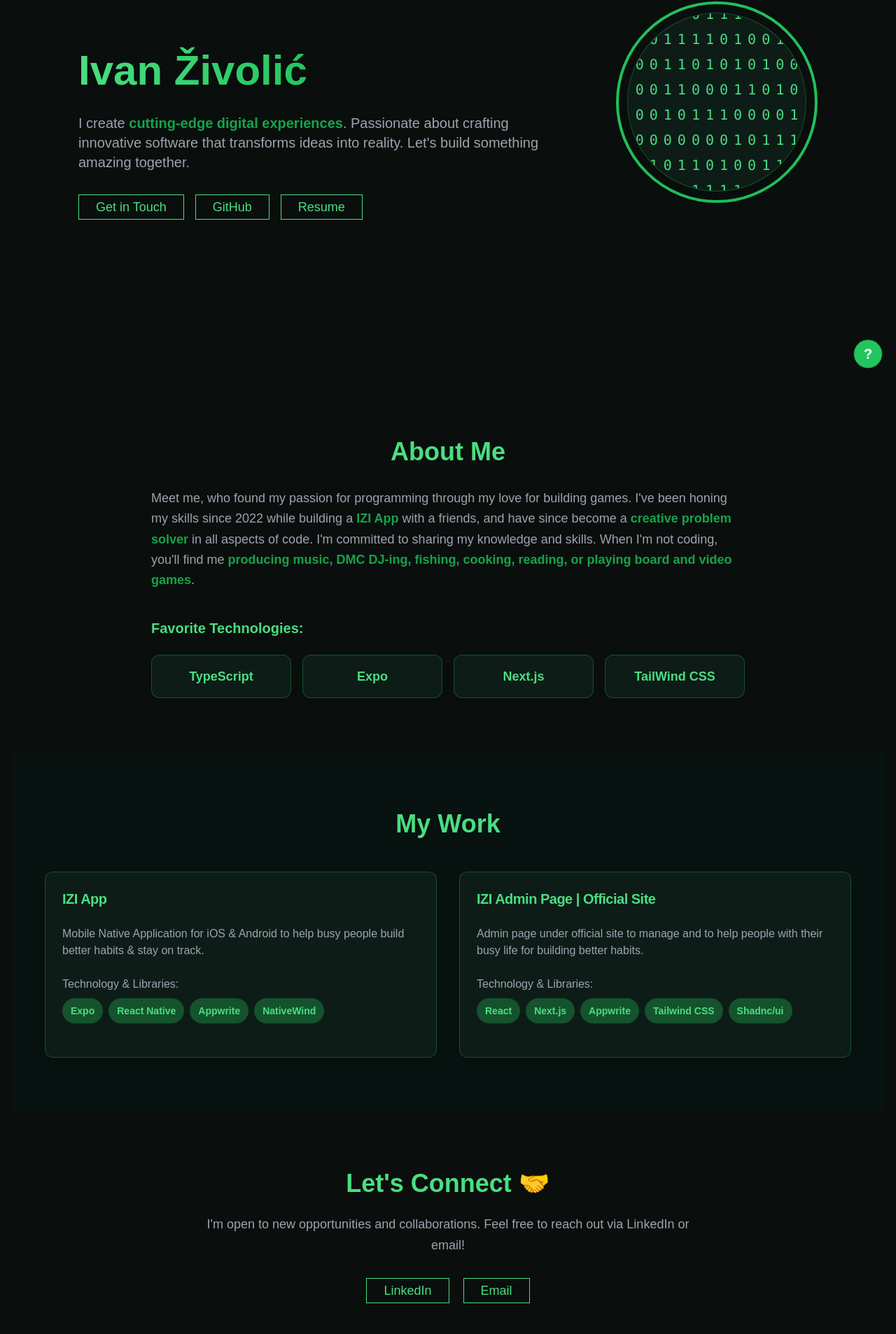
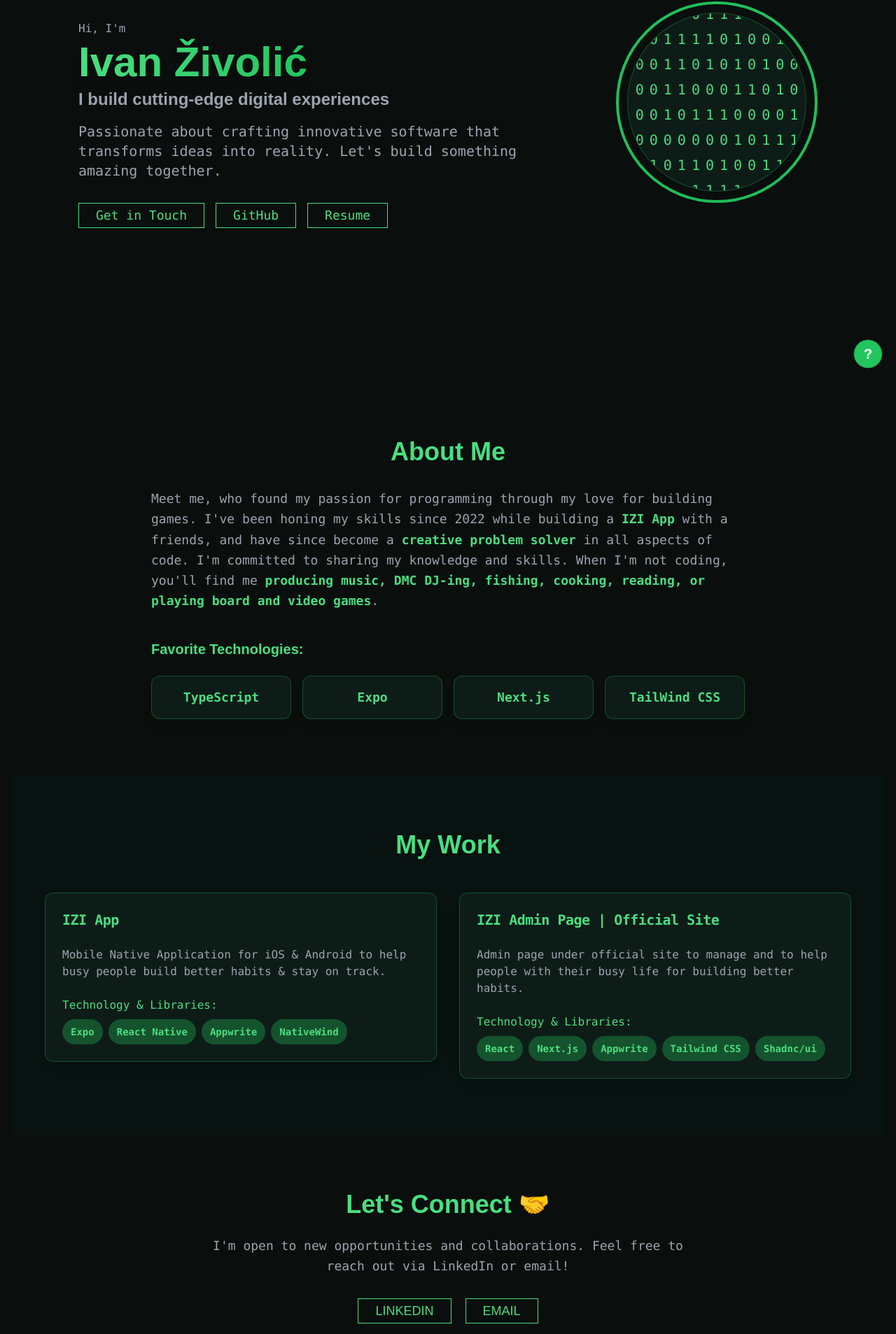
Before and after one commit to ivegoie/portfolio, a Next.js app: page / in a window 1280 px wide. Shown: the part 254-2161 px from the top of the page at 70% size. Built offline with nearby package versions, Linux system fonts and the light colour scheme.

Commit message:
better design

```diff
--- a/src/components/About.tsx
+++ b/src/components/About.tsx
@@ -13,7 +13,7 @@ const technologies = [
 
 const About = () => {
   return (
-    <section id="about" className="py-20 bg-[#0a0f0d] text-white">
+    <section id="about" className="py-20">
       <div className="max-w-4xl mx-auto px-6">
         <motion.h2
           className="text-4xl font-bold text-green-400 mb-8 text-center"
@@ -25,19 +25,19 @@ const About = () => {
         </motion.h2>
 
         <motion.p
-          className="text-lg text-gray-400 leading-relaxed text-left mb-10"
+          className="text-lg font-mono text-gray-400 leading-relaxed text-left mb-10"
           initial={{ opacity: 0 }}
           animate={{ opacity: 1 }}
           transition={{ delay: 0.2, duration: 0.7 }}
         >
           Meet me, who found my passion for programming through my love for
           building games. I&apos;ve been honing my skills since 2022 while
-          building a <b className="text-green-600">IZI App</b> with a friends,
+          building a <b className="text-green-400">IZI App</b> with a friends,
           and have since become a{" "}
-          <b className="text-green-600">creative problem solver</b> in all
+          <b className="text-green-400">creative problem solver</b> in all
           aspects of code. I&apos;m committed to sharing my knowledge and
           skills. When I&apos;m not coding, you&apos;ll find me{" "}
-          <b className="text-green-600">
+          <b className="text-green-400">
             producing music, DMC DJ-ing, fishing, cooking, reading, or playing
             board and video games
           </b>
@@ -67,7 +67,7 @@ const About = () => {
             >
               <Card className="shadow-lg border border-green-500/30 bg-[#0e1c18] hover:shadow-green-500/50 transition text-center cursor-pointer">
                 <Link href={tech.link}>
-                  <CardContent className="py-4 text-green-400 text-lg font-semibold">
+                  <CardContent className="py-4 font-mono text-green-400 text-lg font-semibold">
                     {tech.name}
                   </CardContent>
                 </Link>
--- a/src/components/Contact.tsx
+++ b/src/components/Contact.tsx
@@ -55,7 +55,7 @@ const Contact = () => {
         </motion.h2>
 
         <motion.p
-          className="text-lg text-gray-400 mb-8 leading-relaxed"
+          className="text-lg font-mono text-gray-400 mb-8 leading-relaxed"
           initial={{ opacity: 0 }}
           animate={{ opacity: 1 }}
           transition={{ delay: 0.2, duration: 0.5 }}
@@ -71,7 +71,7 @@ const Contact = () => {
             className="px-6 py-3 text-lg border-green-400 text-green-400 hover:text-green-500 hover:border-green-500 transition-transform transform hover:scale-110 shadow-md"
           >
             <Link href="https://www.linkedin.com/in/ivan-zivolic/">
-              LinkedIn
+              LINKEDIN
             </Link>
           </Button>
           <Button
@@ -79,7 +79,7 @@ const Contact = () => {
             variant="outline"
             className="px-6 py-3 text-lg border-green-400 text-green-400 hover:text-green-500 hover:border-green-500 transition-transform transform hover:scale-110 shadow-md"
           >
-            <Link href="mailto:ivzivolic@gmail.com">Email</Link>
+            <Link href="mailto:ivzivolic@gmail.com">EMAIL</Link>
           </Button>
         </motion.div>
 
@@ -92,7 +92,7 @@ const Contact = () => {
 
         {showSecret && (
           <motion.div
-            className="mt-4 text-lg text-green-300 bg-[#142820] p-4 rounded-md shadow-lg"
+            className="mt-4 text-lg font-mono text-green-300 bg-[#142820] p-4 rounded-md shadow-lg"
             initial={{ opacity: 0 }}
             animate={{ opacity: 1 }}
             transition={{ duration: 0.5 }}
--- a/src/components/Hero.tsx
+++ b/src/components/Hero.tsx
@@ -34,17 +34,11 @@ const Hero = () => {
   return (
     <section className="relative min-h-screen flex flex-col md:flex-row items-center justify-between px-6 md:px-12 lg:px-24  text-white">
       <div className="relative max-w-2xl z-10">
-        <motion.p
-          className={`text-base pt-16 font-medium bg-gradient-to-r text-green-600 bg-clip-text text-transparent leading-tight drop-shadow-lg
-          `}
-          initial={{ opacity: 0, y: -50 }}
-          animate={{ opacity: 1, y: 0 }}
-          transition={{ duration: 0.7 }}
-        >
+        <p className="text-base pt-16 font-mono text-gray-400 leading-tight">
           Hi, I&apos;m
-        </motion.p>
+        </p>
         <motion.h1
-          className={`text-6xl font-extrabold mb-6 bg-gradient-to-r from-green-400 via-green-500 to-green-600 bg-clip-text text-transparent leading-tight drop-shadow-lg ${
+          className={`text-6xl font-extrabold bg-gradient-to-r from-green-400 via-green-500 to-green-600 bg-clip-text text-transparent leading-tight drop-shadow-lg ${
             glitchActive ? "glitch" : ""
           }`}
           initial={{ opacity: 0, y: -50 }}
@@ -53,15 +47,15 @@ const Hero = () => {
         >
           <span className="glitch-text">Ivan Živolić</span>
         </motion.h1>
-
+        <h2 className="text-2xl mb-4 text-gray-400 font-semibold">
+          I build cutting-edge digital experiences
+        </h2>
         <motion.p
-          className="text-lg md:text-xl text-gray-400 mb-8 leading-relaxed"
+          className="text-lg md:text-xl text-gray-400 mb-8 font-mono leading-relaxed"
           initial={{ opacity: 0 }}
           animate={{ opacity: 1 }}
           transition={{ delay: 0.3, duration: 0.7 }}
         >
-          I create{" "}
-          <b className="text-green-600">cutting-edge digital experiences</b>.
           Passionate about crafting innovative software that transforms ideas
           into reality. Let&apos;s build something amazing together.
         </motion.p>
@@ -75,7 +69,7 @@ const Hero = () => {
           <Button
             asChild
             variant="outline"
-            className="px-6 py-3 text-lg border-green-400 text-green-400 hover:text-green-500 hover:border-green-500 transition-transform transform hover:scale-110 shadow-md"
+            className="px-6 py-3 text-lg border-green-400 text-green-400 hover:text-green-500 hover:border-green-500 transition-transform transform hover:scale-110 shadow-md font-mono"
           >
             <Link href="#contact">Get in Touch</Link>
           </Button>
@@ -83,7 +77,7 @@ const Hero = () => {
           <Button
             asChild
             variant="outline"
-            className="px-6 py-3 text-lg border-green-400 text-green-400 hover:text-green-500 hover:border-green-500 transition-transform transform hover:scale-110 shadow-md"
+            className="px-6 py-3 text-lg border-green-400 text-green-400 hover:text-green-500 hover:border-green-500 transition-transform transform hover:scale-110 shadow-md font-mono"
           >
             <Link href="https://github.com/ivegoie" target="_blank">
               GitHub
@@ -93,7 +87,7 @@ const Hero = () => {
           <Button
             asChild
             variant="outline"
-            className="px-6 py-3 text-lg border-green-400 text-green-400 hover:text-green-500 hover:border-green-500 transition-transform transform hover:scale-110 shadow-md"
+            className="px-6 py-3 text-lg border-green-400 text-green-400 hover:text-green-500 hover:border-green-500 transition-transform transform hover:scale-110 shadow-md font-mono"
           >
             <Link
               href="https://europa.eu/europass/eportfolio/screen/share/documents/31635ad1-df70-42ac-aa0b-349849802c31?lang=en"
--- a/src/components/Projects.tsx
+++ b/src/components/Projects.tsx
@@ -35,25 +35,26 @@ const Projects = () => {
             <Link href={project.link}>
               <Card className="shadow-lg border border-green-500/30 bg-[#0e1c18] hover:shadow-green-500/50 transition cursor-pointer">
                 <CardHeader>
-                  <CardTitle className="text-xl text-green-400">
+                  <CardTitle className="text-xl font-mono text-green-400">
                     {project.title}
                   </CardTitle>
                 </CardHeader>
-                <CardContent className="text-gray-400">
+                <CardContent className="text-gray-400 font-mono">
                   {project.desc}
                 </CardContent>
                 <CardContent>
-                  <p className="text-gray-400">Technology & Libraries:</p>
+                  <p className="font-mono font-medium text-green-400">
+                    Technology & Libraries:
+                  </p>
                   {project.technology.map((tech, index) => (
                     <span
-                      className="inline-block mr-2 mt-2 px-3 py-2 text-sm font-semibold text-green-400 bg-green-900 rounded-full"
+                      className="font-mono inline-block mr-2 mt-2 px-3 py-2 text-sm font-semibold text-green-400 bg-green-900 rounded-full"
                       key={index}
                     >
                       {tech}
                     </span>
                   ))}
                 </CardContent>
-                <CardContent></CardContent>
               </Card>
             </Link>
           </motion.div>
```
